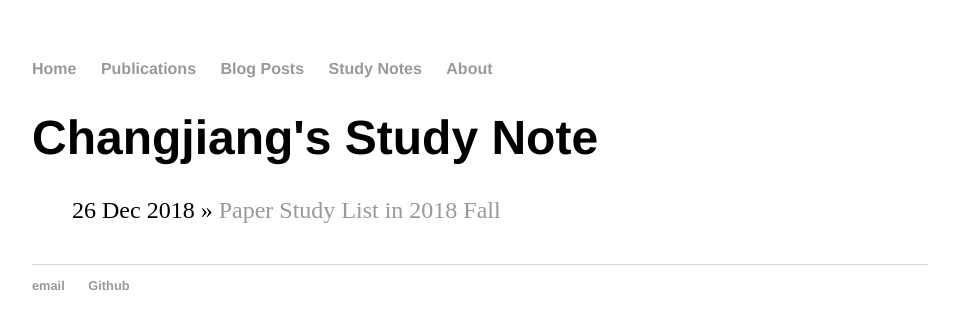
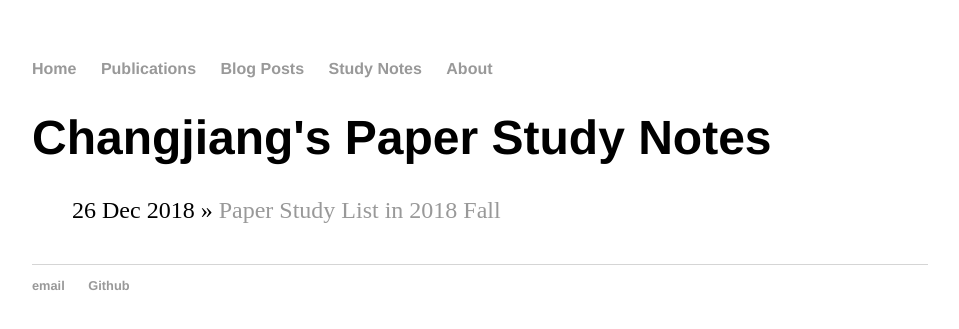
Before and after one commit to ccj5351/ccj5351.github.io, a Jekyll site: the page built from study.html, in a window 1280 px wide. Shown: the top 329 px of the page, without its empty margins (160-1119 px from the left). Built offline with Jekyll 4.4.1, drawn with Linux system fonts in a browser that asks for light colours; comment, search, counter and statistics services are not loaded.

Commit message:
a simple version homepage

```diff
--- a/blog.html
+++ b/blog.html
@@ -1,6 +1,6 @@
 ---
 layout: default
-title: Changjiang's Blog
+title: Changjiang's Blog Posts
 ---
 	<h1>{{ page.title }}</h1>
 	<ul class="posts">
--- a/study.html
+++ b/study.html
@@ -1,6 +1,6 @@
 ---
 layout: default
-title: Changjiang's Study Note
+title: Changjiang's Paper Study Notes
 ---
 	<h1>{{ page.title }}</h1>
 	<ul class="posts">
```
Also changed, not shown: publication.md (+1 -1 lines).
